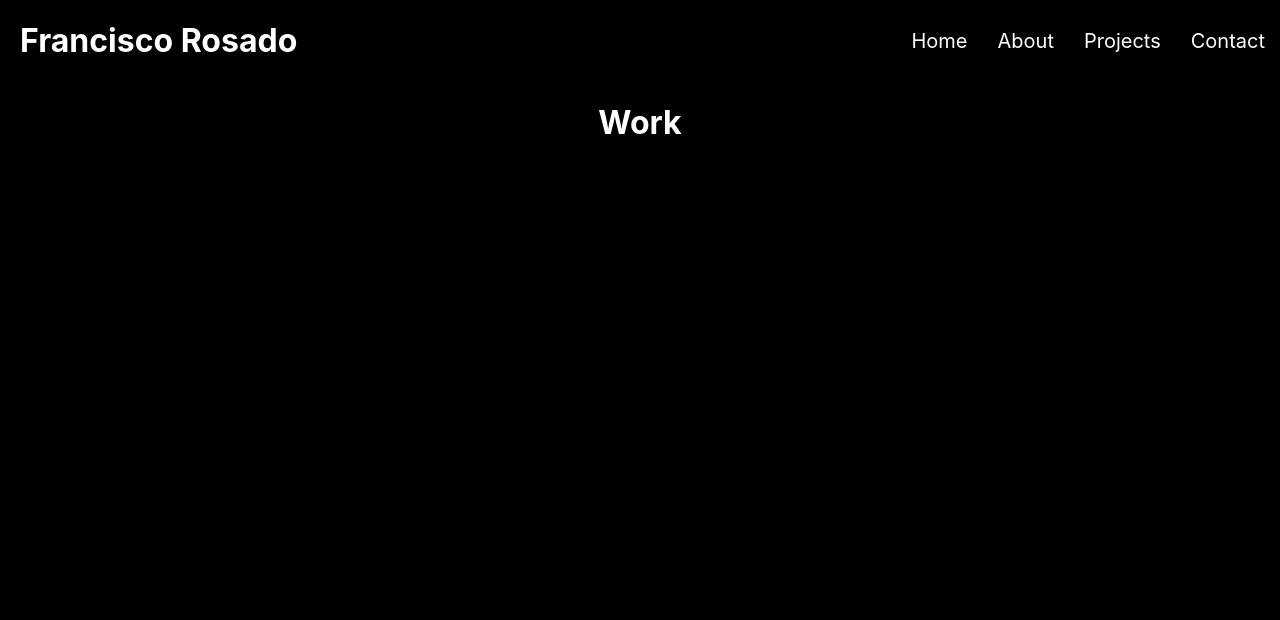
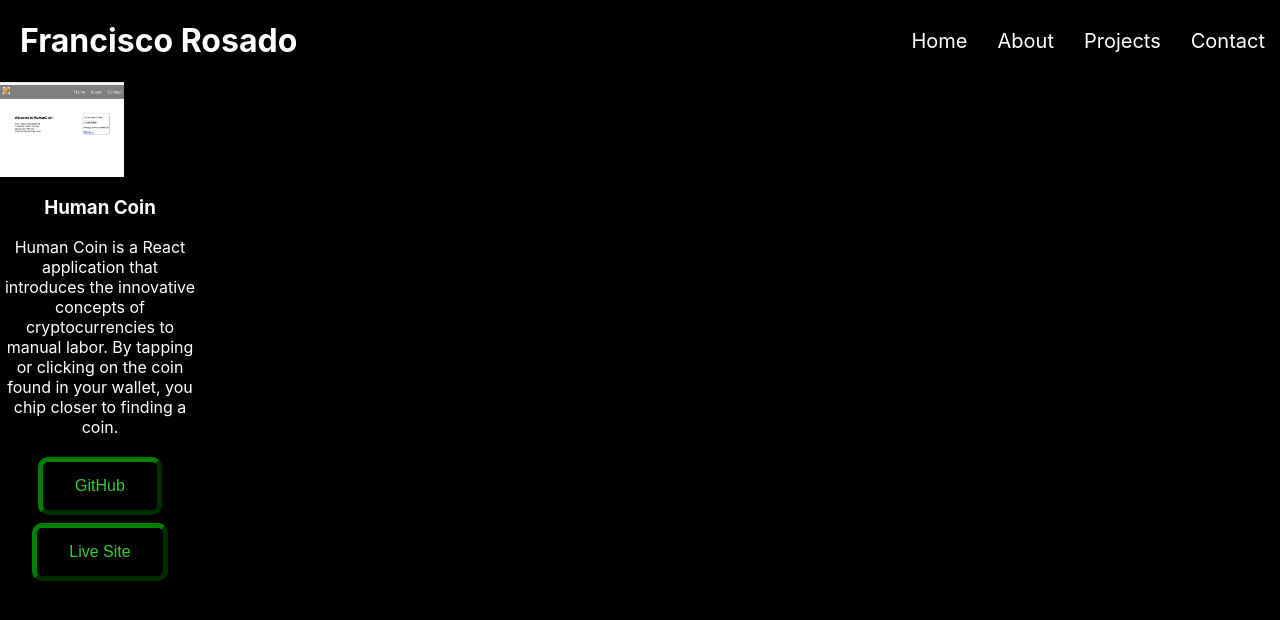
Before and after one commit to francisco-rosado-dev/portfolio, a React (Create React App) app in the folder client/: page /projects in a window 1280 px wide. Shown: the top 620 px of the page. Built offline with nearby package versions, Linux system fonts and the light colour scheme.

Commit message:
Updated Projects section

```diff
--- a/client/src/App.css
+++ b/client/src/App.css
@@ -1,4 +1,3 @@
-
 body {
   text-align: center;
   background-color: black;
--- a/client/src/App.jsx
+++ b/client/src/App.jsx
@@ -2,7 +2,7 @@ import './App.css';
 import { Route } from 'react-router-dom'
 import Home from './components/Home'
 import About from './components/About'
-import Work from './components/Work'
+import Projects from './components/Projects'
 import Contact from './components/Contact'
 import Nav from './components/Nav';
 
@@ -15,7 +15,7 @@ function App() {
           <Contact />
         </Route>
         <Route path="/projects">
-          <Work />
+          <Projects />
         </Route>
         <Route path="/about">
           <About />
--- /dev/null
+++ b/client/src/components/Projects.jsx
@@ -0,0 +1,18 @@
+import './projects.css'
+import humancoin from '.././humancoin.png'
+
+function Work() {
+  return (
+    <div className="projectsContainer">
+      <div className="project">
+        <img src={humancoin} />
+        <h3>Human Coin</h3>
+        <p>Human Coin is a React application that introduces the innovative concepts of cryptocurrencies to manual labor. By tapping or clicking on the coin found in your wallet, you chip closer to finding a coin.</p>
+        <a target="_blank" href="https://drive.google.com/file/d/1fnEgX2b9t4NGHhBwP2Yrey427OVb5aUM/view?usp=sharing"><button type="button" className="resume">GitHub</button></a>
+        <a target="_blank" href="https://drive.google.com/file/d/1fnEgX2b9t4NGHhBwP2Yrey427OVb5aUM/view?usp=sharing"><button type="button" className="resume">Live Site</button></a>
+      </div>
+    </div>
+  )
+}
+
+export default Work;
--- a/client/src/components/Work.jsx
+++ /dev/null
@@ -1,9 +0,0 @@
-function Work() {
-  return (
-    <div>
-      <h1>Work</h1>
-    </div>
-  )
-}
-
-export default Work;
--- a/client/src/components/about.css
+++ b/client/src/components/about.css
@@ -25,7 +25,8 @@
     border-width: 5px;
     border-radius: 10px;
     border-color:green;
-    color: Green;
+    color: #33CC33
+    ;
     padding: 15px 32px;
     text-decoration: none;
     font-size: 16px;
--- /dev/null
+++ b/client/src/components/projects.css
@@ -0,0 +1,10 @@
+.project {
+  width: 200px;
+}
+img {
+  display: block;
+  max-width:230px;
+  max-height:95px;
+  width: auto;
+  height: auto;
+}
```
Also changed, not shown: client/src/humancoin.png (added).
